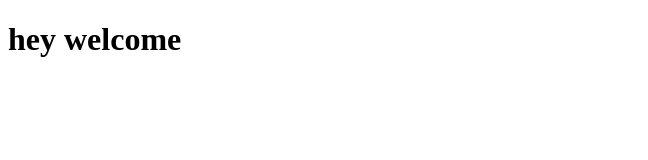
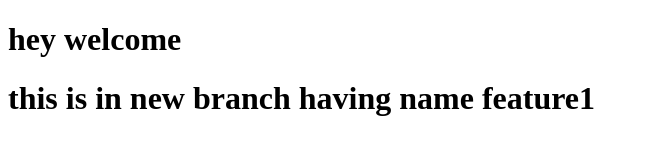
Before and after one commit to Khushidiwane/localrepo, a plain HTML site: page index.html in a window 1280 px wide. Shown: the whole page, without its empty margins (0-648 px from the left). Drawn offline with Linux system fonts and the light colour scheme.

Commit message:
added heading

```diff
--- a/index.html
+++ b/index.html
@@ -7,5 +7,7 @@
 </head>
 <body>
     <h1> hey welcome  </h1>
+    <h1>this is in new branch having name feature1</h1>
+
 </body>
 </html>
```
